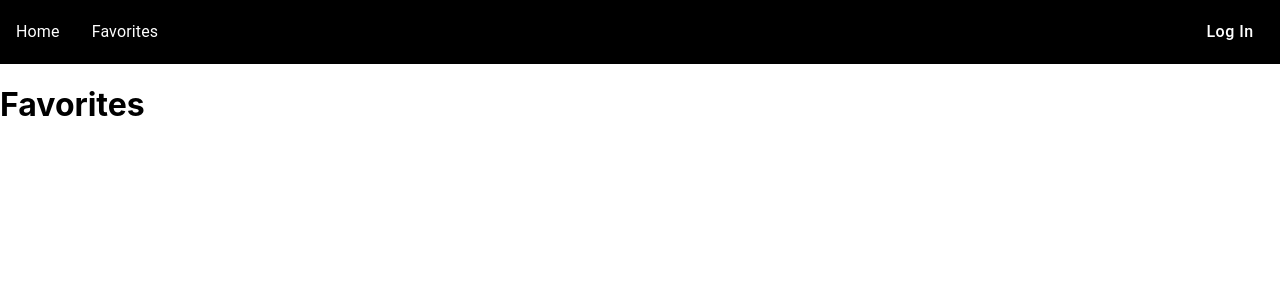
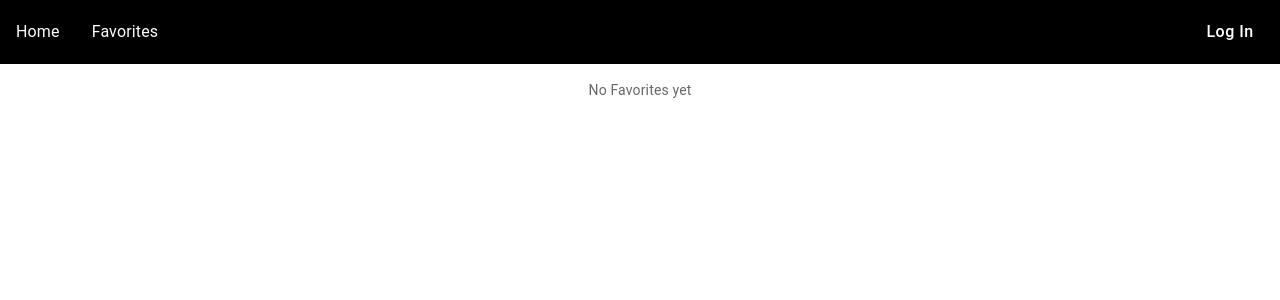
Before and after one commit to Giorgipruidze352/movie-app, a React (Create React App) app: page /favorites in a window 1280 px wide. Shown: the top 300 px of the page. Built offline with nearby package versions, Linux system fonts and the light colour scheme.

Commit message:
show content on favorites page

```diff
--- a/src/components/Favorites.js
+++ b/src/components/Favorites.js
@@ -1,5 +1,37 @@
+import { Grid, Typography } from "@mui/material";
+import Movie from "./Movie";
+import { useContext } from "react";
+import MovieContext from "../contexts/Movie";
+
 const Favorites = () => {
-  return <h1>Favorites</h1>;
+  const { favorites, addToFavorites, removeMovie } = useContext(MovieContext);
+  return (
+    <>
+      {favorites.length > 0 ? (
+        <Grid container direction="column" sx={{ p: 4 }}>
+          {favorites.map((movie) => (
+            <Grid key={movie.id} item sx={{ pb: 4 }}>
+              <Movie
+                movie={movie}
+                addToFavorites={addToFavorites}
+                removeMovie={removeMovie}
+                favorites={favorites}
+              />
+            </Grid>
+          ))}
+        </Grid>
+      ) : (
+        <Typography
+          variant="body2"
+          color="text.secondary"
+          textAlign="center"
+          m={2}
+        >
+          No Favorites yet
+        </Typography>
+      )}
+    </>
+  );
 };
 
 export default Favorites;
```
